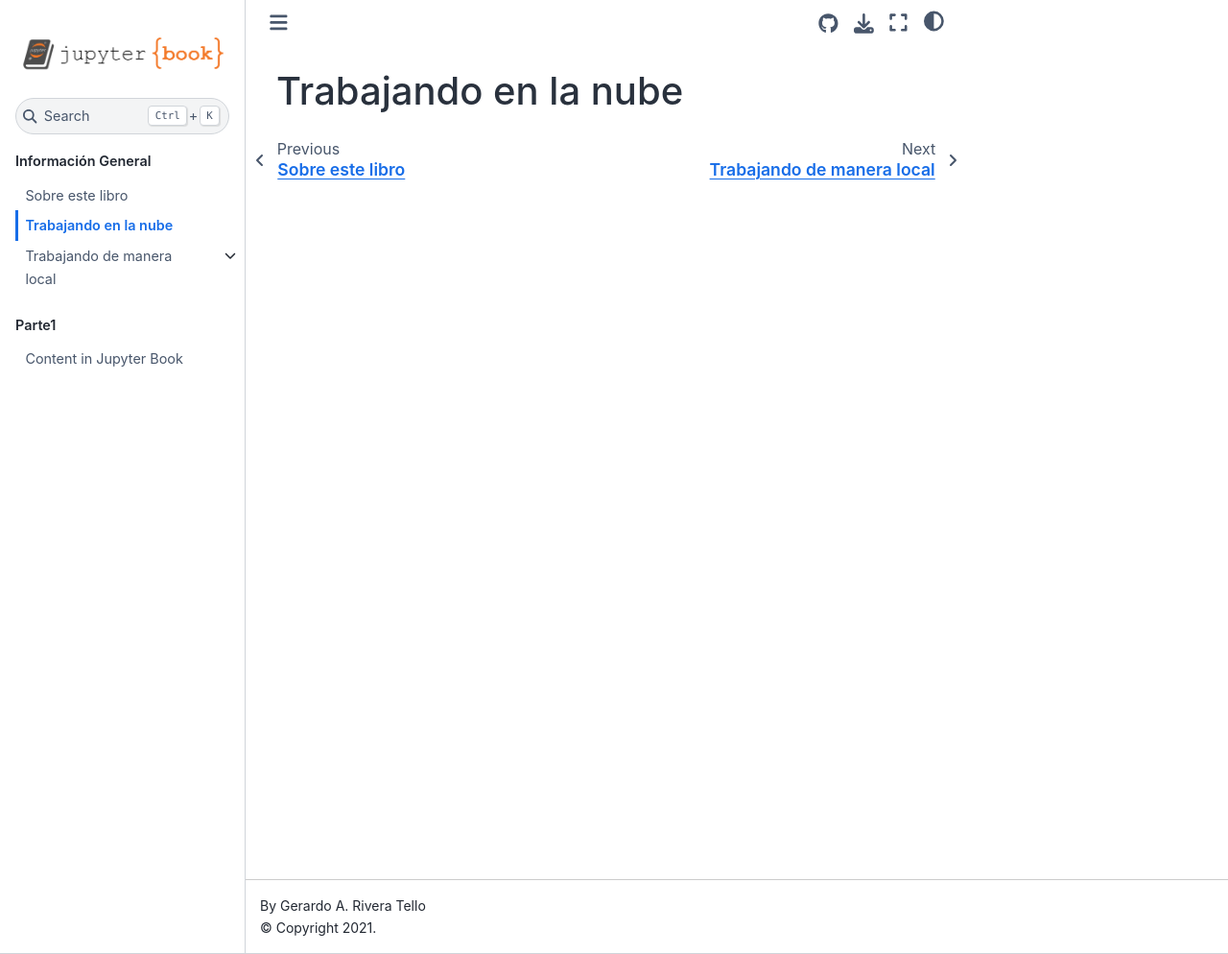
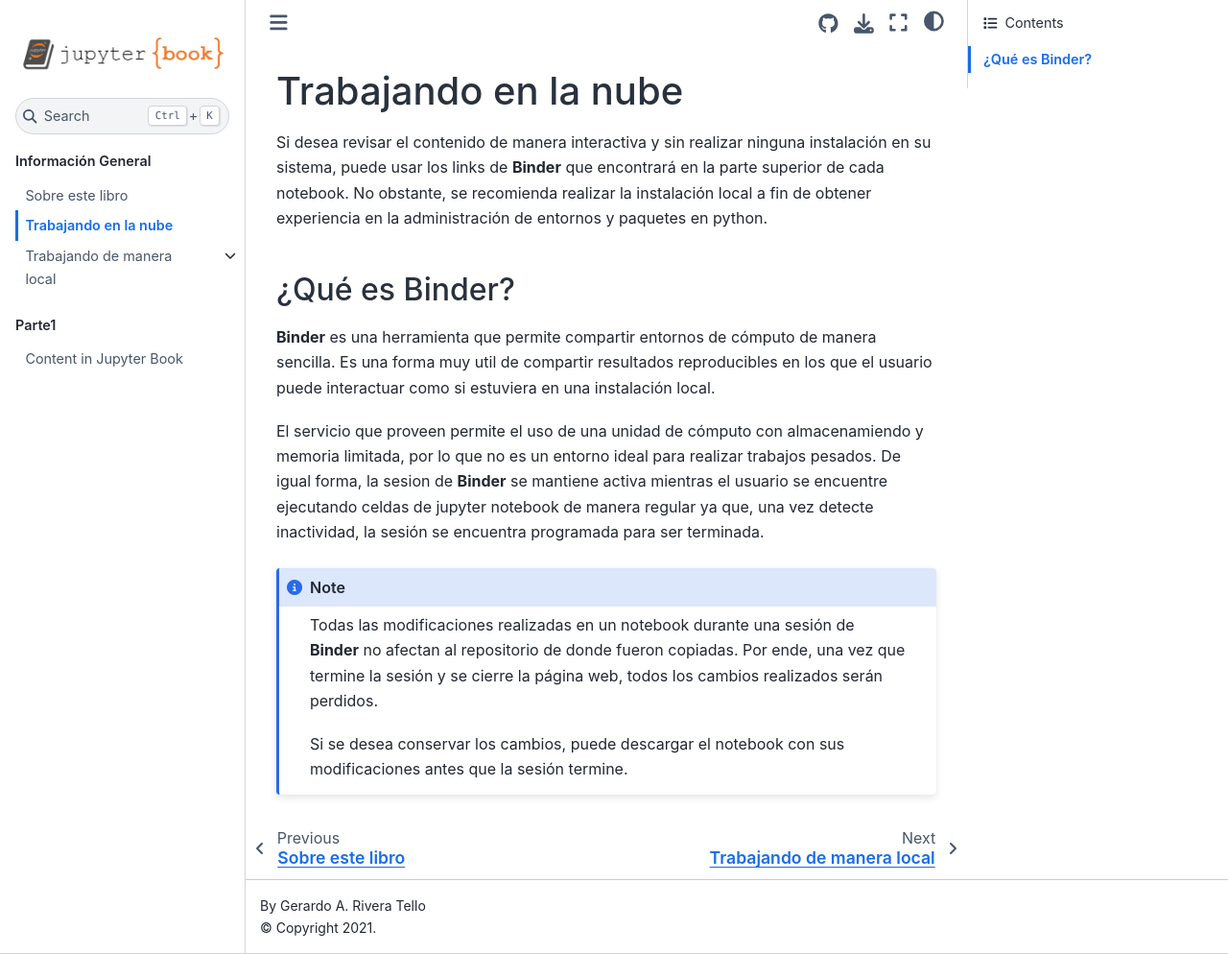
Before and after one commit to intro-python-clima/intro-python-clima, a Jupyter Book: the page built from info/online.md, in a window 1280 px wide and 994 px high. Shown: the whole window at 96% size. Built offline with Jupyter Book 1.0.4 settings and Sphinx 7.4.7 and the Sphinx Book theme 1.1.4, drawn with Linux system fonts in a browser that asks for light colours.

Commit message:
Write a bit about Binder

```diff
--- a/info/online.md
+++ b/info/online.md
@@ -1 +1,15 @@
 # Trabajando en la nube
+
+Si desea revisar el contenido de manera interactiva y sin realizar ninguna instalación en su sistema, puede usar los links de **Binder** que encontrará en la parte superior de cada notebook. No obstante, se recomienda realizar la instalación local a fin de obtener experiencia en la administración de entornos y paquetes en python.
+
+## ¿Qué es Binder?
+
+**Binder** es una herramienta que permite compartir entornos de cómputo de manera sencilla. Es una forma muy util de compartir resultados reproducibles en los que el usuario puede interactuar como si estuviera en una instalación local.
+
+El servicio que proveen permite el uso de una unidad de cómputo con almacenamiendo y memoria limitada, por lo que no es un entorno ideal para realizar trabajos pesados. De igual forma, la sesion de **Binder** se mantiene activa mientras el usuario se encuentre ejecutando celdas de jupyter notebook de manera regular ya que, una vez detecte inactividad, la sesión se encuentra programada para ser terminada.
+
+:::{note}
+Todas las modificaciones realizadas en un notebook durante una sesión de **Binder** no afectan al repositorio de donde fueron copiadas. Por ende, una vez que termine la sesión y se cierre la página web, todos los cambios realizados serán perdidos.
+
+Si se desea conservar los cambios, puede descargar el notebook con sus modificaciones antes que la sesión termine.
+:::
```
